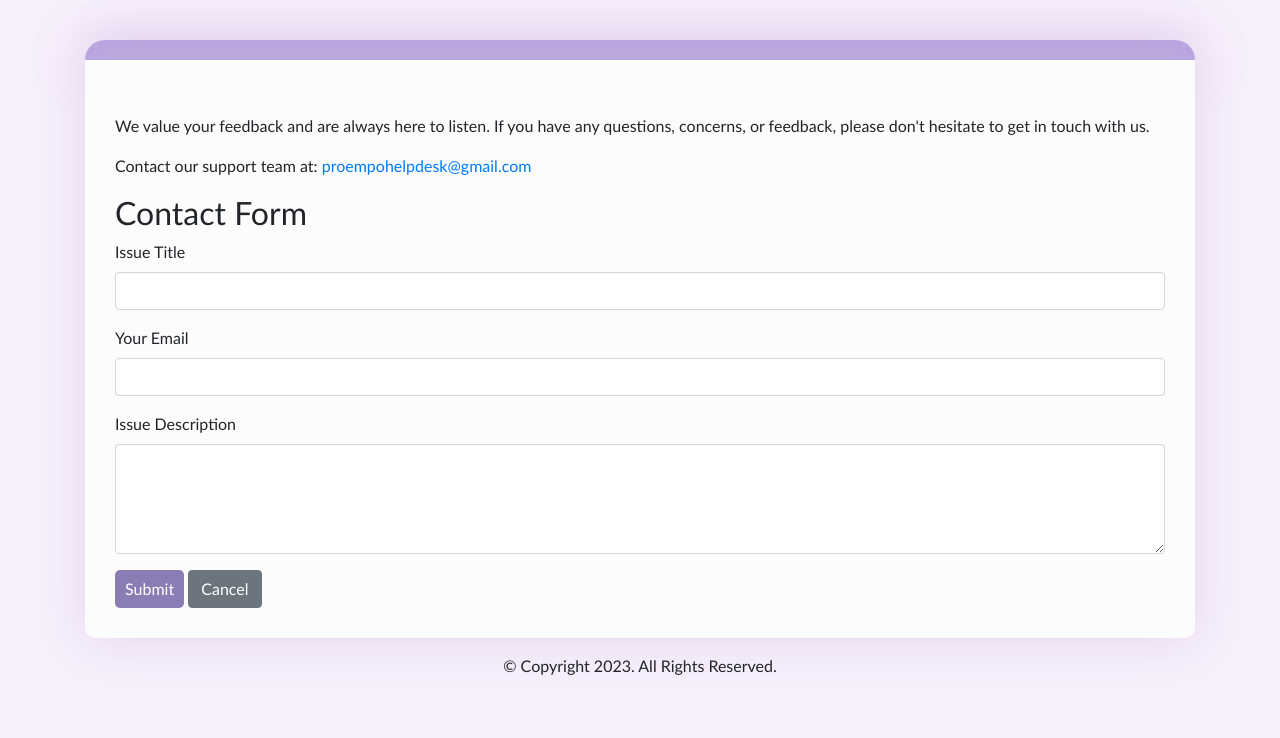
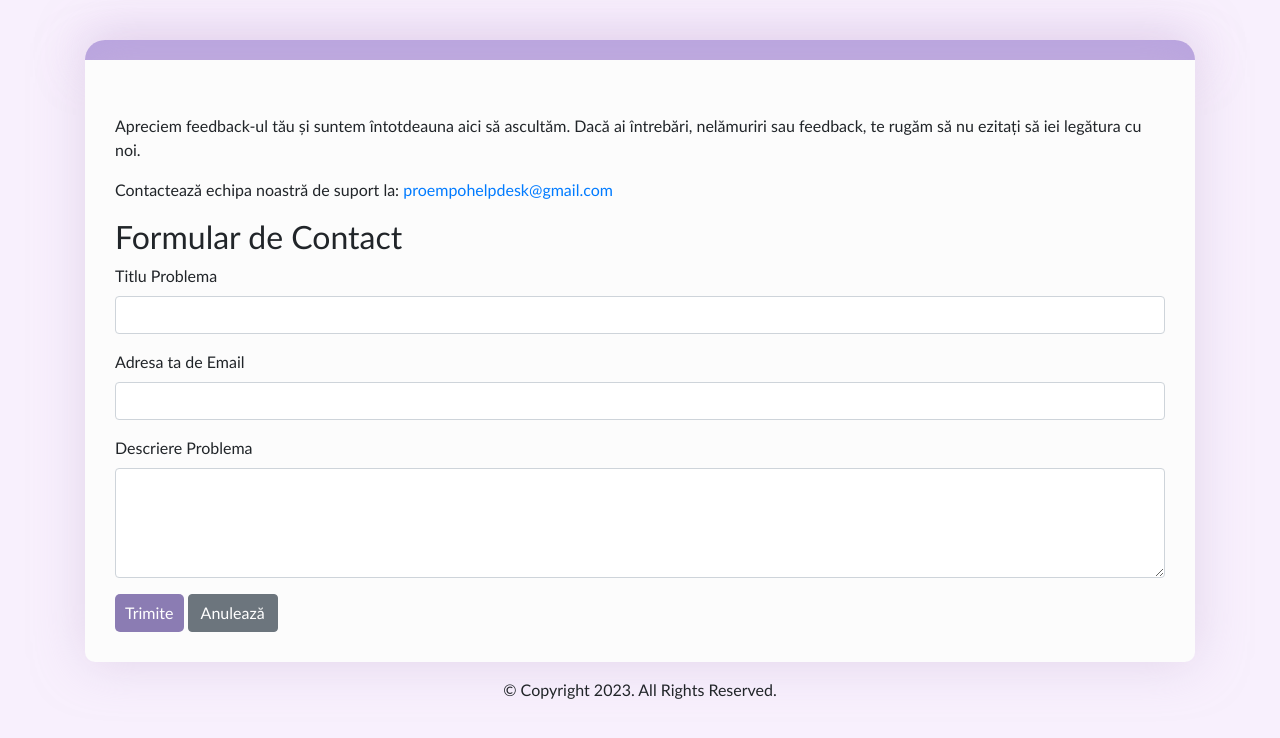
Before and after one commit to sategf/proempo-fl, a Flask app: page /submit_support in a window 1280 px wide. Shown: the part 20-758 px from the top of the page. Run offline with Flask 3, Linux system fonts and the light colour scheme; some libraries are stand-ins or nearby versions.

Commit message:
Support page updated translation

```diff
--- a/website/templates/Support.html
+++ b/website/templates/Support.html
@@ -69,6 +69,7 @@
     </table>
   </ul>
 {% else %}
+{% if user.language == 'en' %}
 <p>We value your feedback and are always here to listen. If you have any questions, concerns, or feedback, please don't hesitate to get in touch with us.</p>
 <p>Contact our support team at: <a href="mailto:proempohelpdesk@gmail.com">proempohelpdesk@gmail.com</a></p> <!--support email added-->
 <h2>Contact Form</h2>
@@ -88,6 +89,27 @@
     <button type="submit" class="btn btn-primary">Submit</button>
     <button type="button" class="btn btn-secondary" onclick="location.href='/Support'">Cancel</button>
 </form>
+{% else %}
+<p>Apreciem feedback-ul tău și suntem întotdeauna aici să ascultăm. Dacă ai întrebări, nelămuriri sau feedback, te rugăm să nu ezitați să iei legătura cu noi.</p>
+<p>Contactează echipa noastră de suport la: <a href="mailto:proempohelpdesk@gmail.com">proempohelpdesk@gmail.com</a></p> <!--suport email adăugat-->
+<h2>Formular de Contact</h2>
+<form action="/submit_support" method="post">
+    <div class="form-group">
+        <label for="issue_title">Titlu Problema</label>
+        <input type="text" class="form-control" id="issue_title" name="issue_title" required>
+    </div>
+    <div class="form-group">
+        <label for="email">Adresa ta de Email</label>
+        <input type="text" class="form-control" id="email" name="email" required>
+    </div>
+    <div class="form-group">
+        <label for="description">Descriere Problema</label>
+        <textarea class="form-control" id="description" name="description" rows="4" required></textarea>
+    </div>
+    <button type="submit" class="btn btn-primary">Trimite</button>
+    <button type="button" class="btn btn-secondary" onclick="location.href='/Suport'">Anulează</button>
+</form>
+{% endif %}
 {% endif %}
 </section>
 {% endblock %}
--- a/website/views.py
+++ b/website/views.py
@@ -1086,7 +1086,7 @@ def accessibility():
 @views.route('/Support', methods=['GET'])
 def support():
     if current_user.language == "ro":
-        supportTitle = "A Sustine"
+        supportTitle = "Asistență"
 
     else:
         supportTitle = "Support"
```
